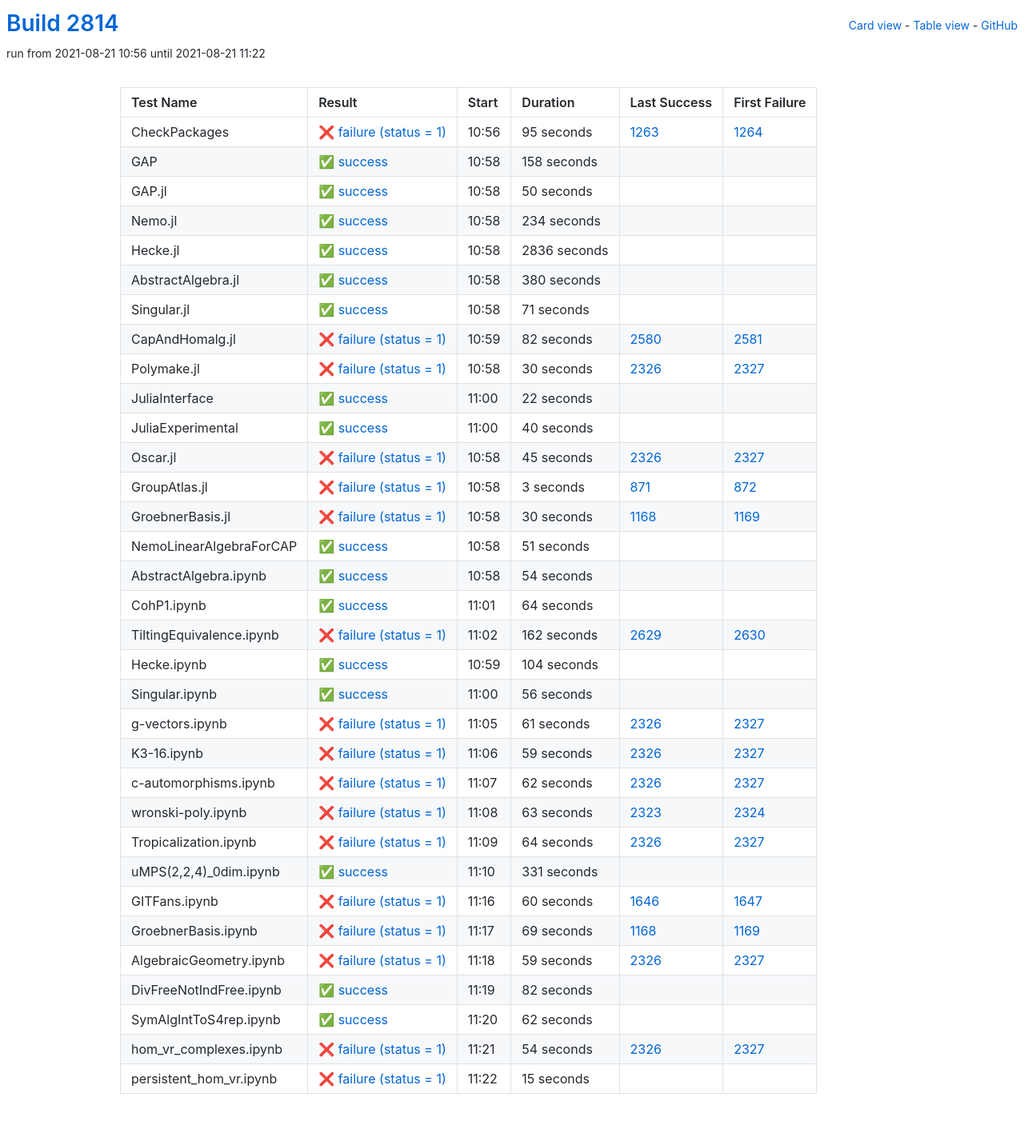
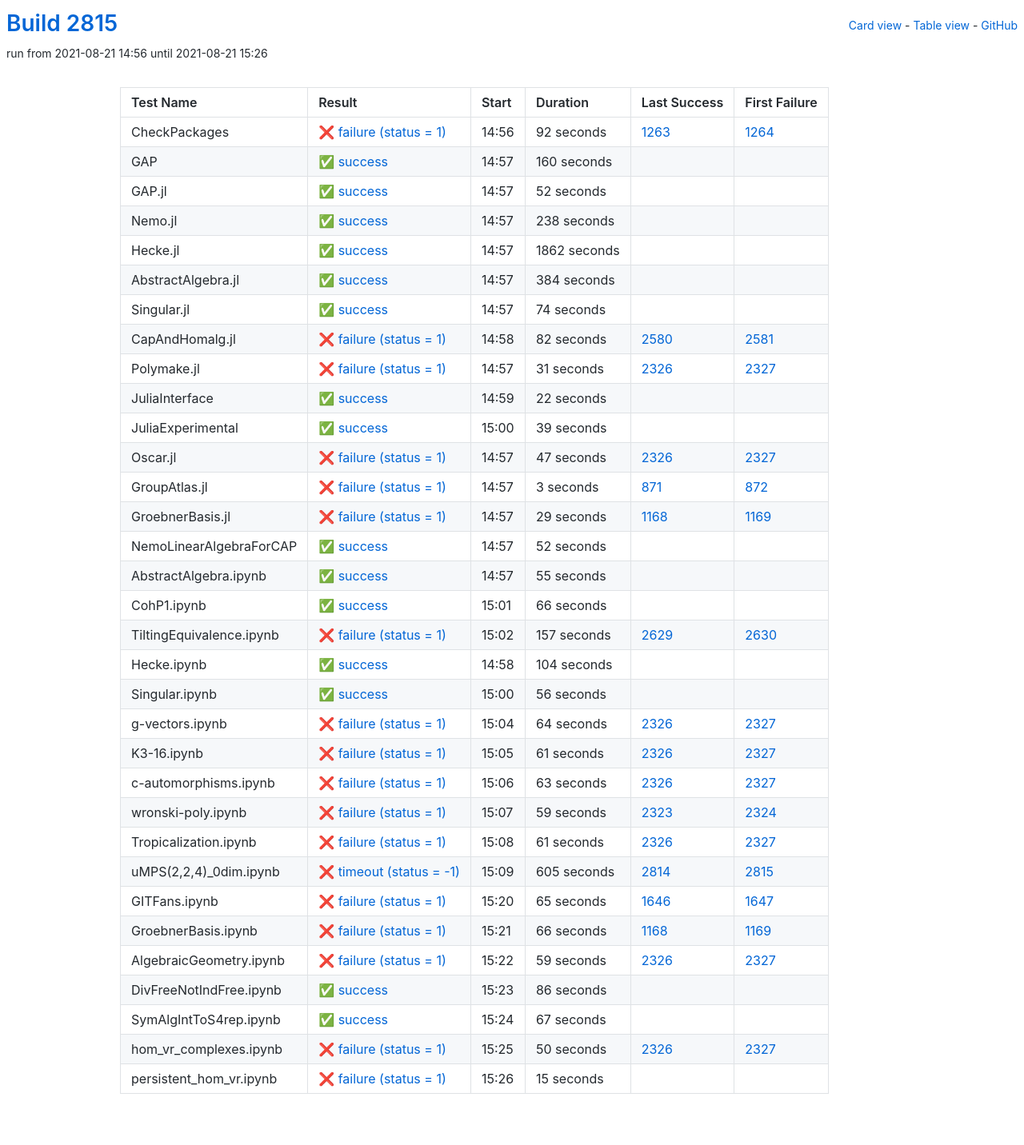
Before and after one commit to oscar-system/oscar-ci-status-stable, a Jekyll site: the page built from table.html, in a window 1280 px wide. Shown: the whole page at 80% size. Built offline with Jekyll 4.4.1, drawn with Linux system fonts in a browser that asks for light colours.

Commit message:
Build #2815

```diff
--- a/_data/ci.yml
+++ b/_data/ci.yml
@@ -1,6 +1,6 @@
 ---
-build: 2814
-build_url: https://oscarci.mathematik.uni-kl.de/job/oscar-stable/2814/
+build: 2815
+build_url: https://oscarci.mathematik.uni-kl.de/job/oscar-stable/2815/
 job: oscar-stable
 organization: oscar-system
 repo: oscar-ci-status-stable
@@ -8,92 +8,92 @@ repourl: https://github.com/oscar-system/oscar-ci-status-stable
 tests:
 - name: CheckPackages
   id: checkpackages
-  log: https://oscarci.mathematik.uni-kl.de/job/oscar-stable/2814/artifact/logs/build-2814/CheckPackages.log
-  start: 2021-08-21 10:56
+  log: https://oscarci.mathematik.uni-kl.de/job/oscar-stable/2815/artifact/logs/build-2815/CheckPackages.log
+  start: 2021-08-21 14:56
   success: false
   exitcode: 1
   status: failure
-  duration: 95
+  duration: 92
   last_success: 1263
   last_success_url: https://oscarci.mathematik.uni-kl.de/job/oscar-stable/1263/
   first_failure: 1264
   first_failure_url: https://oscarci.mathematik.uni-kl.de/job/oscar-stable/1264/
 - name: GAP
   id: gap
-  log: https://oscarci.mathematik.uni-kl.de/job/oscar-stable/2814/artifact/logs/build-2814/GAP.log
-  start: 2021-08-21 10:58
+  log: https://oscarci.mathematik.uni-kl.de/job/oscar-stable/2815/artifact/logs/build-2815/GAP.log
+  start: 2021-08-21 14:57
   success: true
   exitcode: 0
   status: success
-  duration: 158
+  duration: 160
   last_success: false
   last_success_url:
   first_failure: false
   first_failure_url:
 - name: GAP.jl
   id: gap-jl
-  log: https://oscarci.mathematik.uni-kl.de/job/oscar-stable/2814/artifact/logs/build-2814/GAP.jl.log
-  start: 2021-08-21 10:58
+  log: https://oscarci.mathematik.uni-kl.de/job/oscar-stable/2815/artifact/logs/build-2815/GAP.jl.log
+  start: 2021-08-21 14:57
   success: true
   exitcode: 0
   status: success
-  duration: 50
+  duration: 52
   last_success: false
   last_success_url:
   first_failure: false
   first_failure_url:
 - name: Nemo.jl
   id: nemo-jl
-  log: https://oscarci.mathematik.uni-kl.de/job/oscar-stable/2814/artifact/logs/build-2814/Nemo.jl.log
-  start: 2021-08-21 10:58
+  log: https://oscarci.mathematik.uni-kl.de/job/oscar-stable/2815/artifact/logs/build-2815/Nemo.jl.log
+  start: 2021-08-21 14:57
   success: true
   exitcode: 0
   status: success
-  duration: 234
+  duration: 238
   last_success: false
   last_success_url:
   first_failure: false
   first_failure_url:
 - name: Hecke.jl
   id: hecke-jl
-  log: https://oscarci.mathematik.uni-kl.de/job/oscar-stable/2814/artifact/logs/build-2814/Hecke.jl.log
-  start: 2021-08-21 10:58
+  log: https://oscarci.mathematik.uni-kl.de/job/oscar-stable/2815/artifact/logs/build-2815/Hecke.jl.log
+  start: 2021-08-21 14:57
   success: true
   exitcode: 0
   status: success
-  duration: 2836
+  duration: 1862
   last_success: false
   last_success_url:
   first_failure: false
   first_failure_url:
 - name: AbstractAlgebra.jl
   id: abstractalgebra-jl
-  log: https://oscarci.mathematik.uni-kl.de/job/oscar-stable/2814/artifact/logs/build-2814/AbstractAlgebra.jl.log
-  start: 2021-08-21 10:58
+  log: https://oscarci.mathematik.uni-kl.de/job/oscar-stable/2815/artifact/logs/build-2815/AbstractAlgebra.jl.log
+  start: 2021-08-21 14:57
   success: true
   exitcode: 0
   status: success
-  duration: 380
+  duration: 384
   last_success: false
   last_success_url:
   first_failure: false
   first_failure_url:
 - name: Singular.jl
   id: singular-jl
-  log: https://oscarci.mathematik.uni-kl.de/job/oscar-stable/2814/artifact/logs/build-2814/Singular.jl.log
-  start: 2021-08-21 10:58
+  log: https://oscarci.mathematik.uni-kl.de/job/oscar-stable/2815/artifact/logs/build-2815/Singular.jl.log
+  start: 2021-08-21 14:57
   success: true
   exitcode: 0
   status: success
-  duration: 71
+  duration: 74
   last_success: false
   last_success_url:
   first_failure: false
   first_failure_url:
 - name: CapAndHomalg.jl
   id: capandhomalg-jl
-  log: https://oscarci.mathematik.uni-kl.de/job/oscar-stable/2814/artifact/logs/build-2814/CapAndHomalg.jl.log
-  start: 2021-08-21 10:59
+  log: https://oscarci.mathematik.uni-kl.de/job/oscar-stable/2815/artifact/logs/build-2815/CapAndHomalg.jl.log
+  start: 2021-08-21 14:58
   success: false
   exitcode: 1
   status: failure
@@ -104,20 +104,20 @@ tests:
   first_failure_url: https://oscarci.mathematik.uni-kl.de/job/oscar-stable/2581/
 - name: Polymake.jl
   id: polymake-jl
-  log: https://oscarci.mathematik.uni-kl.de/job/oscar-stable/2814/artifact/logs/build-2814/Polymake.jl.log
-  start: 2021-08-21 10:58
+  log: https://oscarci.mathematik.uni-kl.de/job/oscar-stable/2815/artifact/logs/build-2815/Polymake.jl.log
+  start: 2021-08-21 14:57
   success: false
   exitcode: 1
   status: failure
-  duration: 30
+  duration: 31
   last_success: 2326
   last_success_url: https://oscarci.mathematik.uni-kl.de/job/oscar-stable/2326/
   first_failure: 2327
   first_failure_url: https://oscarci.mathematik.uni-kl.de/job/oscar-stable/2327/
 - name: JuliaInterface
   id: juliainterface
-  log: https://oscarci.mathematik.uni-kl.de/job/oscar-stable/2814/artifact/logs/build-2814/JuliaInterface.log
-  start: 2021-08-21 11:00
+  log: https://oscarci.mathematik.uni-kl.de/job/oscar-stable/2815/artifact/logs/build-2815/JuliaInterface.log
+  start: 2021-08-21 14:59
   success: true
   exitcode: 0
   status: success
@@ -128,32 +128,32 @@ tests:
   first_failure_url:
 - name: JuliaExperimental
   id: juliaexperimental
-  log: https://oscarci.mathematik.uni-kl.de/job/oscar-stable/2814/artifact/logs/build-2814/JuliaExperimental.log
-  start: 2021-08-21 11:00
+  log: https://oscarci.mathematik.uni-kl.de/job/oscar-stable/2815/artifact/logs/build-2815/JuliaExperimental.log
+  start: 2021-08-21 15:00
   success: true
   exitcode: 0
   status: success
-  duration: 40
+  duration: 39
   last_success: false
   last_success_url:
   first_failure: false
   first_failure_url:
 - name: Oscar.jl
   id: oscar-jl
-  log: https://oscarci.mathematik.uni-kl.de/job/oscar-stable/2814/artifact/logs/build-2814/Oscar.jl.log
-  start: 2021-08-21 10:58
+  log: https://oscarci.mathematik.uni-kl.de/job/oscar-stable/2815/artifact/logs/build-2815/Oscar.jl.log
+  start: 2021-08-21 14:57
   success: false
   exitcode: 1
   status: failure
-  duration: 45
+  duration: 47
   last_success: 2326
   last_success_url: https://oscarci.mathematik.uni-kl.de/job/oscar-stable/2326/
   first_failure: 2327
   first_failure_url: https://oscarci.mathematik.uni-kl.de/job/oscar-stable/2327/
 - name: GroupAtlas.jl
   id: groupatlas-jl
-  log: https://oscarci.mathematik.uni-kl.de/job/oscar-stable/2814/artifact/logs/build-2814/GroupAtlas.jl.log
-  start: 2021-08-21 10:58
+  log: https://oscarci.mathematik.uni-kl.de/job/oscar-stable/2815/artifact/logs/build-2815/GroupAtlas.jl.log
+  start: 2021-08-21 14:57
   success: false
   exitcode: 1
   status: failure
@@ -164,68 +164,68 @@ tests:
   first_failure_url: https://oscarci.mathematik.uni-kl.de/job/oscar-stable/872/
 - name: GroebnerBasis.jl
   id: groebnerbasis-jl
-  log: https://oscarci.mathematik.uni-kl.de/job/oscar-stable/2814/artifact/logs/build-2814/GroebnerBasis.jl.log
-  start: 2021-08-21 10:58
+  log: https://oscarci.mathematik.uni-kl.de/job/oscar-stable/2815/artifact/logs/build-2815/GroebnerBasis.jl.log
+  start: 2021-08-21 14:57
   success: false
   exitcode: 1
   status: failure
-  duration: 30
+  duration: 29
   last_success: 1168
   last_success_url: https://oscarci.mathematik.uni-kl.de/job/oscar-stable/1168/
   first_failure: 1169
   first_failure_url: https://oscarci.mathematik.uni-kl.de/job/oscar-stable/1169/
 - name: NemoLinearAlgebraForCAP
   id: nemolinearalgebraforcap
-  log: https://oscarci.mathematik.uni-kl.de/job/oscar-stable/2814/artifact/logs/build-2814/NemoLinearAlgebraForCAP.log
-  start: 2021-08-21 10:58
+  log: https://oscarci.mathematik.uni-kl.de/job/oscar-stable/2815/artifact/logs/build-2815/NemoLinearAlgebraForCAP.log
+  start: 2021-08-21 14:57
   success: true
   exitcode: 0
   status: success
-  duration: 51
+  duration: 52
   last_success: false
   last_success_url:
   first_failure: false
   first_failure_url:
 - name: AbstractAlgebra.ipynb
   id: abstractalgebra-ipynb
-  log: https://oscarci.mathematik.uni-kl.de/job/oscar-stable/2814/artifact/logs/build-2814/AbstractAlgebra.ipynb.log
-  start: 2021-08-21 10:58
+  log: https://oscarci.mathematik.uni-kl.de/job/oscar-stable/2815/artifact/logs/build-2815/AbstractAlgebra.ipynb.log
+  start: 2021-08-21 14:57
   success: true
   exitcode: 0
   status: success
-  duration: 54
+  duration: 55
   last_success: false
   last_success_url:
   first_failure: false
   first_failure_url:
 - name: CohP1.ipynb
   id: cohp1-ipynb
-  log: https://oscarci.mathematik.uni-kl.de/job/oscar-stable/2814/artifact/logs/build-2814/CohP1.ipynb.log
-  start: 2021-08-21 11:01
+  log: https://oscarci.mathematik.uni-kl.de/job/oscar-stable/2815/artifact/logs/build-2815/CohP1.ipynb.log
+  start: 2021-08-21 15:01
   success: true
   exitcode: 0
   status: success
-  duration: 64
+  duration: 66
   last_success: false
   last_success_url:
   first_failure: false
   first_failure_url:
 - name: TiltingEquivalence.ipynb
   id: tiltingequivalence-ipynb
-  log: https://oscarci.mathematik.uni-kl.de/job/oscar-stable/2814/artifact/logs/build-2814/TiltingEquivalence.ipynb.log
-  start: 2021-08-21 11:02
+  log: https://oscarci.mathematik.uni-kl.de/job/oscar-stable/2815/artifact/logs/build-2815/TiltingEquivalence.ipynb.log
+  start: 2021-08-21 15:02
   success: false
   exitcode: 1
   status: failure
-  duration: 162
+  duration: 157
   last_success: 2629
   last_success_url: https://oscarci.mathematik.uni-kl.de/job/oscar-stable/2629/
   first_failure: 2630
   first_failure_url: https://oscarci.mathematik.uni-kl.de/job/oscar-stable/2630/
 - name: Hecke.ipynb
   id: hecke-ipynb
-  log: https://oscarci.mathematik.uni-kl.de/job/oscar-stable/2814/artifact/logs/build-2814/Hecke.ipynb.log
-  start: 2021-08-21 10:59
+  log: https://oscarci.mathematik.uni-kl.de/job/oscar-stable/2815/artifact/logs/build-2815/Hecke.ipynb.log
+  start: 2021-08-21 14:58
   success: true
   exitcode: 0
   status: success
@@ -236,8 +236,8 @@ tests:
   first_failure_url:
 - name: Singular.ipynb
   id: singular-ipynb
-  log: https://oscarci.mathematik.uni-kl.de/job/oscar-stable/2814/artifact/logs/build-2814/Singular.ipynb.log
-  start: 2021-08-21 11:00
+  log: https://oscarci.mathematik.uni-kl.de/job/oscar-stable/2815/artifact/logs/build-2815/Singular.ipynb.log
+  start: 2021-08-21 15:00
   success: true
   exitcode: 0
   status: success
@@ -248,8 +248,20 @@ tests:
   first_failure_url:
 - name: g-vectors.ipynb
   id: g-vectors-ipynb
-  log: https://oscarci.mathematik.uni-kl.de/job/oscar-stable/2814/artifact/logs/build-2814/g-vectors.ipynb.log
-  start: 2021-08-21 11:05
+  log: https://oscarci.mathematik.uni-kl.de/job/oscar-stable/2815/artifact/logs/build-2815/g-vectors.ipynb.log
+  start: 2021-08-21 15:04
+  success: false
+  exitcode: 1
+  status: failure
+  duration: 64
+  last_success: 2326
+  last_success_url: https://oscarci.mathematik.uni-kl.de/job/oscar-stable/2326/
+  first_failure: 2327
+  first_failure_url: https://oscarci.mathematik.uni-kl.de/job/oscar-stable/2327/
+- name: K3-16.ipynb
+  id: k3-16-ipynb
+  log: https://oscarci.mathematik.uni-kl.de/job/oscar-stable/2815/artifact/logs/build-2815/K3-16.ipynb.log
+  start: 2021-08-21 15:05
   success: false
   exitcode: 1
   status: failure
@@ -258,94 +270,82 @@ tests:
   last_success_url: https://oscarci.mathematik.uni-kl.de/job/oscar-stable/2326/
   first_failure: 2327
   first_failure_url: https://oscarci.mathematik.uni-kl.de/job/oscar-stable/2327/
-- name: K3-16.ipynb
-  id: k3-16-ipynb
-  log: https://oscarci.mathematik.uni-kl.de/job/oscar-stable/2814/artifact/logs/build-2814/K3-16.ipynb.log
-  start: 2021-08-21 11:06
+- name: c-automorphisms.ipynb
+  id: c-automorphisms-ipynb
+  log: https://oscarci.mathematik.uni-kl.de/job/oscar-stable/2815/artifact/logs/build-2815/c-automorphisms.ipynb.log
+  start: 2021-08-21 15:06
   success: false
   exitcode: 1
   status: failure
-  duration: 59
-  last_success: 2326
-  last_success_url: https://oscarci.mathematik.uni-kl.de/job/oscar-stable/2326/
-  first_failure: 2327
-  first_failure_url: https://oscarci.mathematik.uni-kl.de/job/oscar-stable/2327/
-- name: c-automorphisms.ipynb
-  id: c-automorphisms-ipynb
-  log: https://oscarci.mathematik.uni-kl.de/job/oscar-stable/2814/artifact/logs/build-2814/c-automorphisms.ipynb.log
-  start: 2021-08-21 11:07
-  success: false
-  exitcode: 1
-  status: failure
-  duration: 62
+  duration: 63
   last_success: 2326
   last_success_url: https://oscarci.mathematik.uni-kl.de/job/oscar-stable/2326/
   first_failure: 2327
   first_failure_url: https://oscarci.mathematik.uni-kl.de/job/oscar-stable/2327/
 - name: wronski-poly.ipynb
   id: wronski-poly-ipynb
-  log: https://oscarci.mathematik.uni-kl.de/job/oscar-stable/2814/artifact/logs/build-2814/wronski-poly.ipynb.log
-  start: 2021-08-21 11:08
+  log: https://oscarci.mathematik.uni-kl.de/job/oscar-stable/2815/artifact/logs/build-2815/wronski-poly.ipynb.log
+  start: 2021-08-21 15:07
   success: false
   exitcode: 1
   status: failure
-  duration: 63
+  duration: 59
   last_success: 2323
   last_success_url: https://oscarci.mathematik.uni-kl.de/job/oscar-stable/2323/
   first_failure: 2324
   first_failure_url: https://oscarci.mathematik.uni-kl.de/job/oscar-stable/2324/
 - name: Tropicalization.ipynb
   id: tropicalization-ipynb
-  log: https://oscarci.mathematik.uni-kl.de/job/oscar-stable/2814/artifact/logs/build-2814/Tropicalization.ipynb.log
-  start: 2021-08-21 11:09
+  log: https://oscarci.mathematik.uni-kl.de/job/oscar-stable/2815/artifact/logs/build-2815/Tropicalization.ipynb.log
+  start: 2021-08-21 15:08
   success: false
   exitcode: 1
   status: failure
-  duration: 64
+  duration: 61
   last_success: 2326
   last_success_url: https://oscarci.mathematik.uni-kl.de/job/oscar-stable/2326/
   first_failure: 2327
   first_failure_url: https://oscarci.mathematik.uni-kl.de/job/oscar-stable/2327/
 - name: uMPS(2,2,4)_0dim.ipynb
   id: umps-2-2-4-0dim-ipynb
-  log: https://oscarci.mathematik.uni-kl.de/job/oscar-stable/2814/artifact/logs/build-2814/uMPS-2-2-4-_0dim.ipynb.log
-  start: 2021-08-21 11:10
-  success: true
-  exitcode: 0
-  status: success
-  duration: 331
-  last_success: false
-  last_success_url:
-  first_failure: false
-  first_failure_url:
+  log: https://oscarci.mathematik.uni-kl.de/job/oscar-stable/2815/artifact/logs/build-2815/uMPS-2-2-4-_0dim.ipynb.log
+  start: 2021-08-21 15:09
+  success: false
+  exitcode: -1
+  status: timeout
+  duration: 605
+  last_success: 2814
+  last_success_url: https://oscarci.mathematik.uni-kl.de/job/oscar-stable/2814/
+  first_failure: 2815
+  first_failure_url: https://oscarci.mathematik.uni-kl.de/job/oscar-stable/2815/
 - name: GITFans.ipynb
   id: gitfans-ipynb
-  log: https://oscarci.mathematik.uni-kl.de/job/oscar-stable/2814/artifact/logs/build-2814/GITFans.ipynb.log
-  start: 2021-08-21 11:16
+  log: https://oscarci.mathematik.uni-kl.de/job/oscar-stable/2815/artifact/logs/build-2815/GITFans.ipynb.log
+  start: 2021-08-21 15:20
   success: false
   exitcode: 1
   status: failure
-  duration: 60
+  duration: 65
   last_success: 1646
   last_success_url: https://oscarci.mathematik.uni-kl.de/job/oscar-stable/1646/
   first_failure: 1647
   first_failure_url: https://oscarci.mathematik.uni-kl.de/job/oscar-stable/1647/
 - name: GroebnerBasis.ipynb
   id: groebnerbasis-ipynb
-  log: https://oscarci.mathematik.uni-kl.de/job/oscar-stable/2814/artifact/logs/build-2814/GroebnerBasis.ipynb.log
-  start: 2021-08-21 11:17
+  log: https://oscarci.mathematik.uni-kl.de/job/oscar-stable/2815/artifact/logs/build-2815/GroebnerBasis.ipynb.log
+  start: 2021-08-21 15:21
   success: false
   exitcode: 1
   status: failure
-  duration: 69
+  duration: 66
   last_success: 1168
   last_success_url: https://oscarci.mathematik.uni-kl.de/job/oscar-stable/1168/
   first_failure: 1169
   first_failure_url: https://oscarci.mathematik.uni-kl.de/job/oscar-stable/1169/
 - name: AlgebraicGeometry.ipynb
   id: algebraicgeometry-ipynb
-  log: https://oscarci.mathematik.uni-kl.de/job/oscar-stable/2814/artifact/logs/build-2814/AlgebraicGeometry.ipynb.log
-  start: 2021-08-21 11:18
+  log: https://oscarci.mathematik.uni-kl.de/job/oscar-stable/2815/artifact/logs/build-2815/AlgebraicGeometry.ipynb.log
+  start: 2021-08-21 15:22
   success: false
   exitcode: 1
   status: failure
@@ -356,44 +356,44 @@ tests:
   first_failure_url: https://oscarci.mathematik.uni-kl.de/job/oscar-stable/2327/
 - name: DivFreeNotIndFree.ipynb
   id: divfreenotindfree-ipynb
-  log: https://oscarci.mathematik.uni-kl.de/job/oscar-stable/2814/artifact/logs/build-2814/DivFreeNotIndFree.ipynb.log
-  start: 2021-08-21 11:19
+  log: https://oscarci.mathematik.uni-kl.de/job/oscar-stable/2815/artifact/logs/build-2815/DivFreeNotIndFree.ipynb.log
+  start: 2021-08-21 15:23
   success: true
   exitcode: 0
   status: success
-  duration: 82
+  duration: 86
   last_success: false
   last_success_url:
   first_failure: false
   first_failure_url:
 - name: SymAlgIntToS4rep.ipynb
   id: symalginttos4rep-ipynb
-  log: https://oscarci.mathematik.uni-kl.de/job/oscar-stable/2814/artifact/logs/build-2814/SymAlgIntToS4rep.ipynb.log
-  start: 2021-08-21 11:20
+  log: https://oscarci.mathematik.uni-kl.de/job/oscar-stable/2815/artifact/logs/build-2815/SymAlgIntToS4rep.ipynb.log
+  start: 2021-08-21 15:24
   success: true
   exitcode: 0
   status: success
-  duration: 62
+  duration: 67
   last_success: false
   last_success_url:
   first_failure: false
   first_failure_url:
 - name: hom_vr_complexes.ipynb
   id: hom-vr-complexes-ipynb
-  log: https://oscarci.mathematik.uni-kl.de/job/oscar-stable/2814/artifact/logs/build-2814/hom_vr_complexes.ipynb.log
-  start: 2021-08-21 11:21
+  log: https://oscarci.mathematik.uni-kl.de/job/oscar-stable/2815/artifact/logs/build-2815/hom_vr_complexes.ipynb.log
+  start: 2021-08-21 15:25
   success: false
   exitcode: 1
   status: failure
-  duration: 54
+  duration: 50
   last_success: 2326
   last_success_url: https://oscarci.mathematik.uni-kl.de/job/oscar-stable/2326/
   first_failure: 2327
   first_failure_url: https://oscarci.mathematik.uni-kl.de/job/oscar-stable/2327/
 - name: persistent_hom_vr.ipynb
   id: persistent-hom-vr-ipynb
-  log: https://oscarci.mathematik.uni-kl.de/job/oscar-stable/2814/artifact/logs/build-2814/persistent_hom_vr.ipynb.log
-  start: 2021-08-21 11:22
+  log: https://oscarci.mathematik.uni-kl.de/job/oscar-stable/2815/artifact/logs/build-2815/persistent_hom_vr.ipynb.log
+  start: 2021-08-21 15:26
   success: false
   exitcode: 1
   status: failure
```
Also changed, not shown: README.md.
